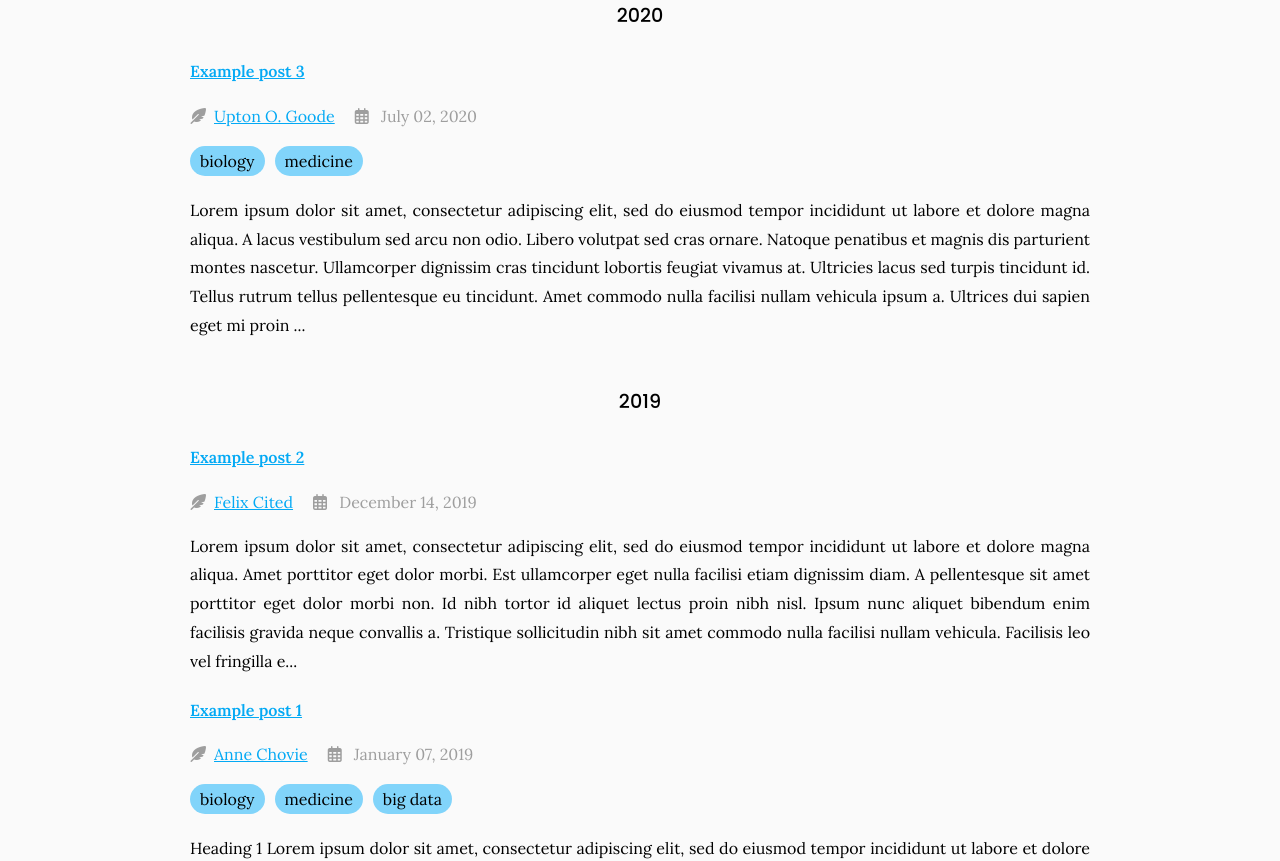
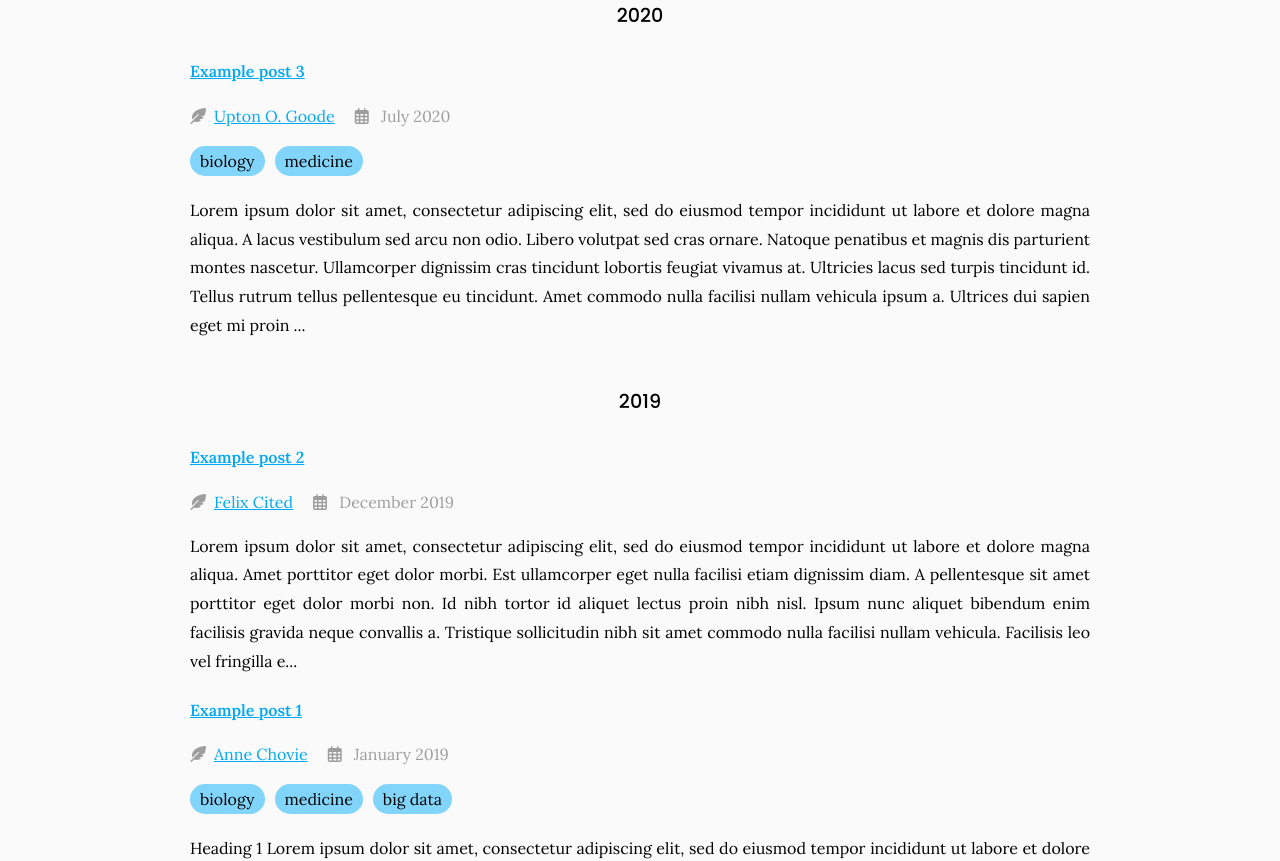
Before and after one commit to ShakerLab/ShakerLab, a Jekyll site: the page built from projects/index.md, in a window 1280 px wide. Shown: the part 343-1204 px from the top of the page. Built offline with Jekyll 4.4.1, drawn with Linux system fonts in a browser that asks for light colours; nearby versions of some CDN libraries.

Commit message:
Update post-info.html

```diff
--- a/_includes/post-info.html
+++ b/_includes/post-info.html
@@ -15,7 +15,7 @@
   {%- if include.date -%}
     <span>
       <i class="far fa-calendar-alt"></i>
-      <span>{{- include.date | date: '%B %d, %Y' -}}</span>
+      <span>{{- include.date | date: '%B %Y' -}}</span>
     </span>
   {%- endif -%}
 </div>
```
